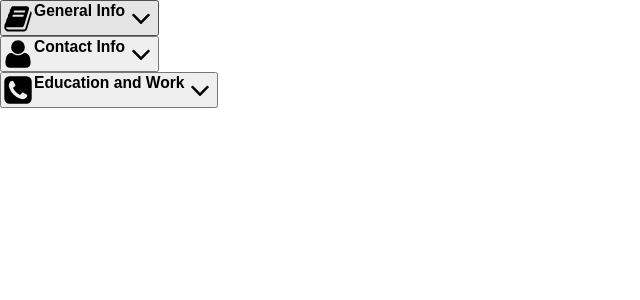
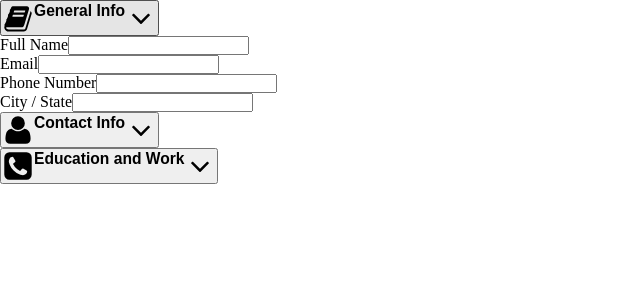
Before and after one commit to krovinskii/TOP-React-CV, a React (Vite) app: page / in a window 1280 px wide. Both pictures are taken after a click on the button "General Info". Shown: the top 300 px of the page, without its empty margins (0-640 px from the left). Built offline with nearby package versions, Linux system fonts and the light colour scheme.

Commit message:
feat: formFields dynamically mapped

```diff
--- a/src/InfoForm.jsx
+++ b/src/InfoForm.jsx
@@ -4,29 +4,30 @@ import { useState } from "react";
 import "./styles/InfoForm.css";
 
 const Form = (props) => {
-  const { open, setOpen } = useState(false);
+  const [open, setOpen] = useState(false);
+
   return (
-    <button className="info-form">
-      <img src={props.svgType} alt="" />
-      <h3>{props.sectionTitle}</h3>
-      <img src={downArrowSVG} alt="" />
-    </button>
+    <div>
+      <button className="info-form" onClick={() => setOpen(!open)}>
+        <img src={props.svgType} alt="" />
+        <h3>{props.sectionTitle}</h3>
+        <img src={downArrowSVG} alt="" />
+      </button>
+
+      {open && <OpenForm formFields={props.formFields} />}
+    </div>
   );
 };
 
-const OpenForm = () => {
+const OpenForm = ({ formFields }) => {
   return (
     <form>
-      <label></label>
-      <input />
-      <label></label>
-      <input />
-      <label></label>
-      <input />
-      <label></label>
-      <input />
-      <label></label>
-      <input />
+      {formFields.map((field, index) => (
+        <div key={index}>
+          <label htmlFor={field}>{field}</label>
+          <input id={field} name={field.toLowerCase().replace(/\s+/g, "")} />
+        </div>
+      ))}
     </form>
   );
 };
```
